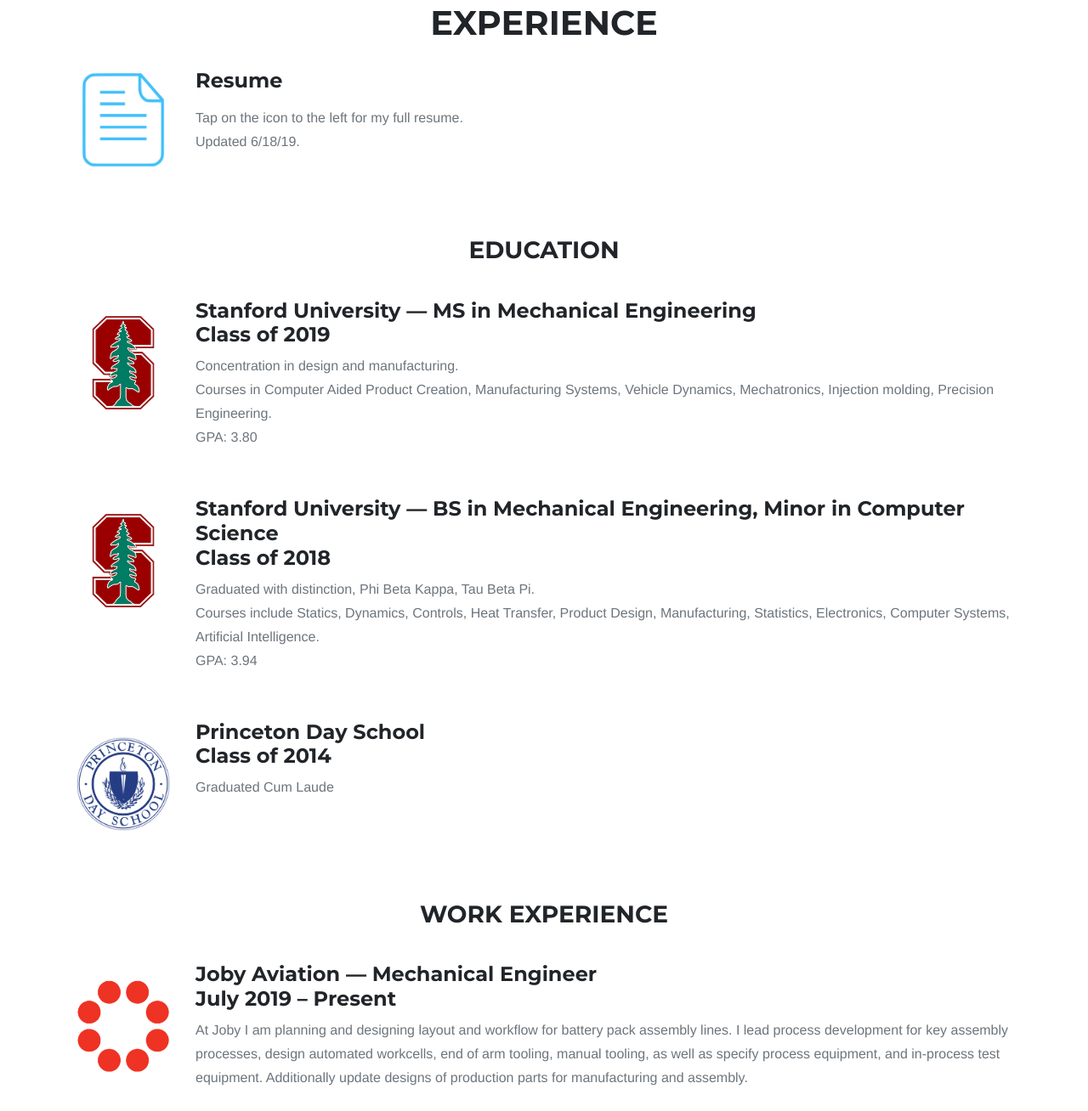
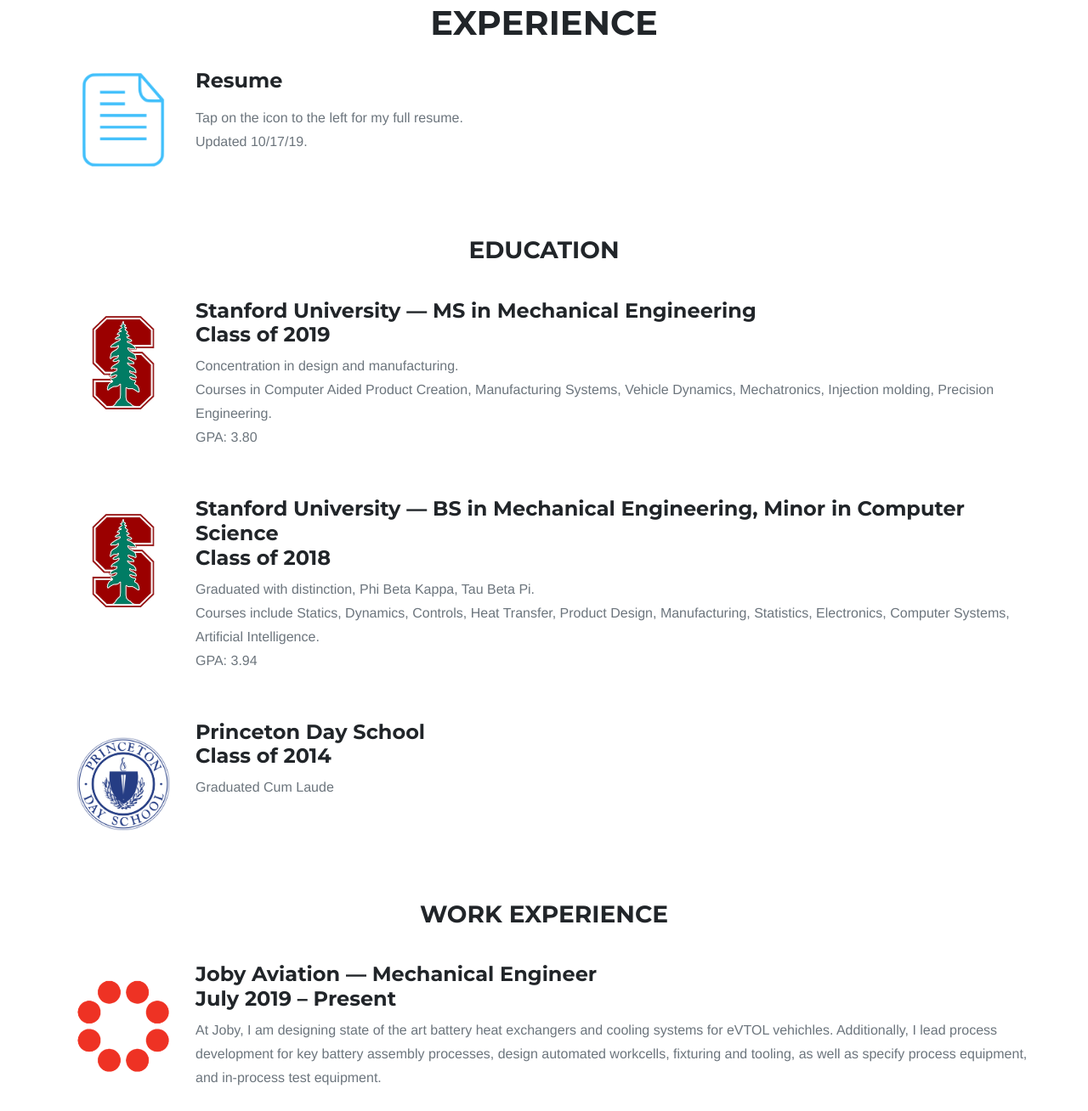
Before and after one commit to RyanJHoward/RyanJHoward.github.io, a plain HTML site: page experience.html in a window 1280 px wide. Shown: the part 77-1385 px from the top of the page at 85% size. Drawn offline with Linux system fonts and the light colour scheme; a web font is replaced by a local one.

Commit message:
Updated Joby experience, resume. Added back Adventurer.

```diff
--- a/experience.html
+++ b/experience.html
@@ -69,7 +69,7 @@
                             </div>
                             <div class="media-body">
                                 <h4 class="service-heading">Resume</h4>
-                                <p class="text-muted">Tap on the icon to the left for my full resume. <br> Updated 6/18/19.</p>
+                                <p class="text-muted">Tap on the icon to the left for my full resume. <br> Updated 10/17/19.</p>
                             </div>
                         </div>
                     </div>
@@ -132,7 +132,7 @@
                             </div>
                             <div class="media-body">
                                 <h4 class="media-heading">Joby Aviation &#x2015; Mechanical Engineer </br> July 2019 – Present</h4>
-                                <p class="text-muted">At Joby I am planning and designing layout and workflow for battery pack assembly lines. I lead process development for key assembly processes, design automated workcells, end of arm tooling, manual tooling, as well as specify process equipment, and in-process test equipment. Additionally update designs of production parts for manufacturing and assembly.</p>
+                                <p class="text-muted">At Joby, I am designing state of the art battery heat exchangers and cooling systems for eVTOL vehichles. Additionally, I lead process development for key battery assembly processes, design automated workcells, fixturing and tooling, as well as specify process equipment, and in-process test equipment.</p>
                             </div>
                         </div>
                     </div>
```
Also changed, not shown: index.html (+1 -1 lines), portfolio.html (+2 -1 lines), images/portfolio/kahuna/kahuna_1.jpg, images/portfolio/kahuna/kahuna_2.jpg (added), 4 other files.
